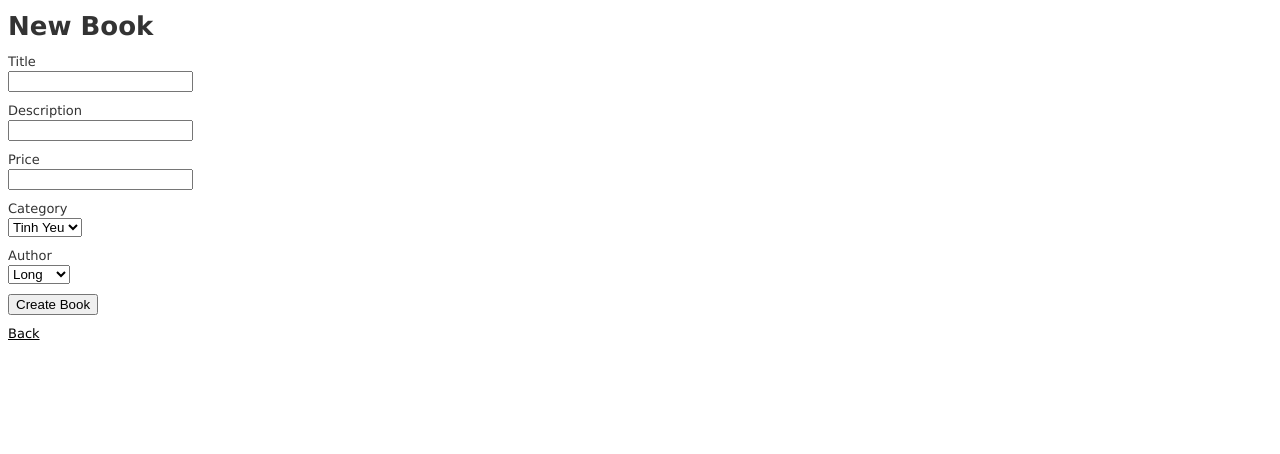
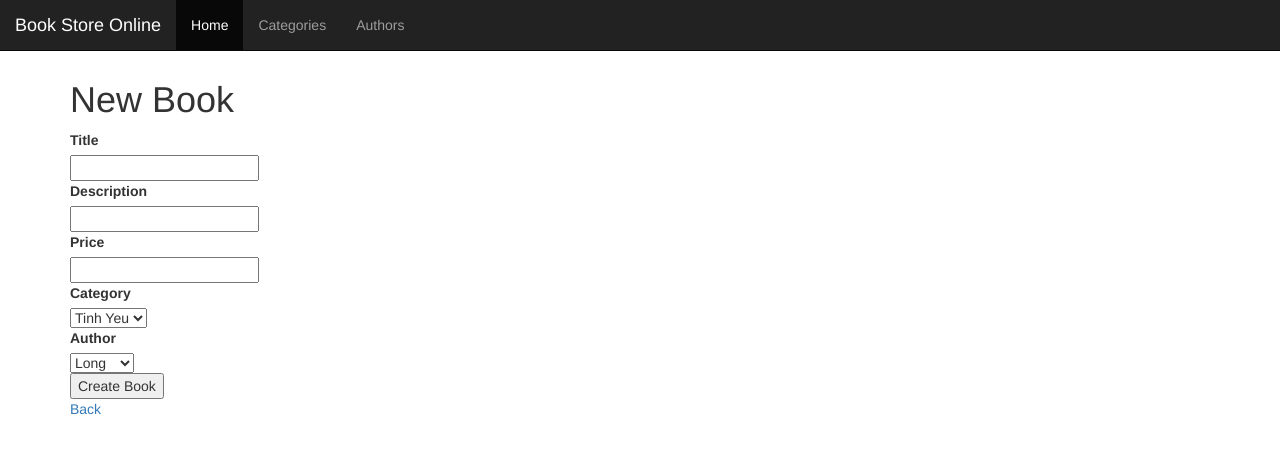
Before and after one commit to pcuongnn/book-store-online, a Rails app: page /books/new in a window 1280 px wide. Shown: the top 454 px of the page. Run offline with Rails 7, Linux system fonts and the light colour scheme; data comes from the database, SQL or seed files in the repository; style sheets or scripts are compiled from the project's sources; some libraries are stand-ins or nearby versions.

Commit message:
add-bootstrap

```diff
--- a/app/assets/javascripts/authors.coffee
+++ /dev/null
@@ -1,3 +0,0 @@
-# Place all the behaviors and hooks related to the matching controller here.
-# All this logic will automatically be available in application.js.
-# You can use CoffeeScript in this file: http://coffeescript.org/
--- a/app/assets/javascripts/books.coffee
+++ /dev/null
@@ -1,3 +0,0 @@
-# Place all the behaviors and hooks related to the matching controller here.
-# All this logic will automatically be available in application.js.
-# You can use CoffeeScript in this file: http://coffeescript.org/
--- a/app/assets/javascripts/categories.coffee
+++ /dev/null
@@ -1,3 +0,0 @@
-# Place all the behaviors and hooks related to the matching controller here.
-# All this logic will automatically be available in application.js.
-# You can use CoffeeScript in this file: http://coffeescript.org/
--- a/app/assets/stylesheets/authors.scss
+++ /dev/null
@@ -1,3 +0,0 @@
-// Place all the styles related to the Authors controller here.
-// They will automatically be included in application.css.
-// You can use Sass (SCSS) here: http://sass-lang.com/
--- a/app/assets/stylesheets/books.scss
+++ /dev/null
@@ -1,3 +0,0 @@
-// Place all the styles related to the Books controller here.
-// They will automatically be included in application.css.
-// You can use Sass (SCSS) here: http://sass-lang.com/
--- a/app/assets/stylesheets/categories.scss
+++ /dev/null
@@ -1,3 +0,0 @@
-// Place all the styles related to the Categories controller here.
-// They will automatically be included in application.css.
-// You can use Sass (SCSS) here: http://sass-lang.com/
--- a/app/assets/stylesheets/scaffolds.scss
+++ /dev/null
@@ -1,69 +0,0 @@
-body {
-  background-color: #fff;
-  color: #333;
-  font-family: verdana, arial, helvetica, sans-serif;
-  font-size: 13px;
-  line-height: 18px;
-}
-
-p, ol, ul, td {
-  font-family: verdana, arial, helvetica, sans-serif;
-  font-size: 13px;
-  line-height: 18px;
-}
-
-pre {
-  background-color: #eee;
-  padding: 10px;
-  font-size: 11px;
-}
-
-a {
-  color: #000;
-  &:visited {
-    color: #666;
-  }
-  &:hover {
-    color: #fff;
-    background-color: #000;
-  }
-}
-
-div {
-  &.field, &.actions {
-    margin-bottom: 10px;
-  }
-}
-
-#notice {
-  color: green;
-}
-
-.field_with_errors {
-  padding: 2px;
-  background-color: red;
-  display: table;
-}
-
-#error_explanation {
-  width: 450px;
-  border: 2px solid red;
-  padding: 7px;
-  padding-bottom: 0;
-  margin-bottom: 20px;
-  background-color: #f0f0f0;
-  h2 {
-    text-align: left;
-    font-weight: bold;
-    padding: 5px 5px 5px 15px;
-    font-size: 12px;
-    margin: -7px;
-    margin-bottom: 0px;
-    background-color: #c00;
-    color: #fff;
-  }
-  ul li {
-    font-size: 12px;
-    list-style: square;
-  }
-}
--- a/app/views/books/index.html.erb
+++ b/app/views/books/index.html.erb
@@ -1,3 +1,6 @@
+<div>
+  <img src=<%= asset_path "large.jpg"%> width='100%'>
+</div>
 <p id="notice"><%= notice %></p>
 
 <h1>Listing Books</h1>
--- a/app/views/layouts/application.html.erb
+++ b/app/views/layouts/application.html.erb
@@ -5,10 +5,31 @@
   <%= stylesheet_link_tag    'application', media: 'all', 'data-turbolinks-track' => true %>
   <%= javascript_include_tag 'application', 'data-turbolinks-track' => true %>
   <%= csrf_meta_tags %>
+  <link rel="stylesheet" href="https://maxcdn.bootstrapcdn.com/bootstrap/3.3.4/css/bootstrap.min.css">
+  <script src="https://ajax.googleapis.com/ajax/libs/jquery/1.11.1/jquery.min.js"></script>
+  <script src="https://maxcdn.bootstrapcdn.com/bootstrap/3.3.4/js/bootstrap.min.js"></script>
 </head>
 <body>
-
-<%= yield %>
+<nav class="navbar navbar-inverse navbar-fixed-top">
+  <div class="container-fluid">
+    <div class="navbar-header">
+      <a class="navbar-brand" href=<%= books_path%>>Book Store Online</a>
+    </div>
+    <div>
+      <ul class="nav navbar-nav">
+        <li class="active"><a href=<%= books_path%>>Home</a></li>
+        <li><a href=<%= categories_path %>>Categories</a></li>
+        <li><a href=<%= authors_path %>>Authors</a></li>
+      </ul>
+    </div>
+  </div>
+</nav>
+</br>
+</br>
+</br>
+<div class="container">
+  <%= yield %>
+</div>
 
 </body>
 </html>
```
Also changed, not shown: app/assets/images/large.jpg (added).
